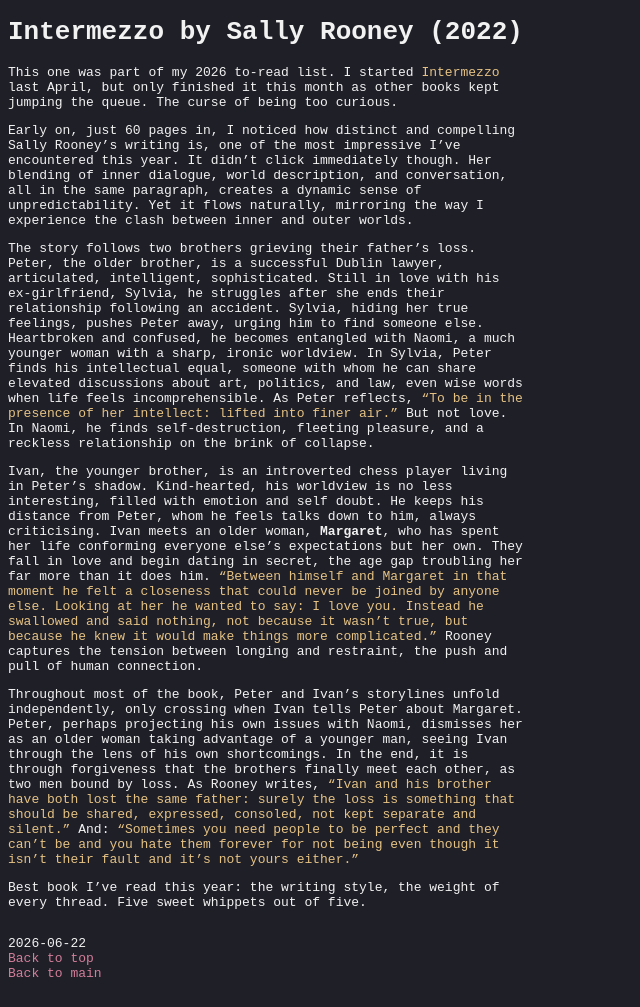
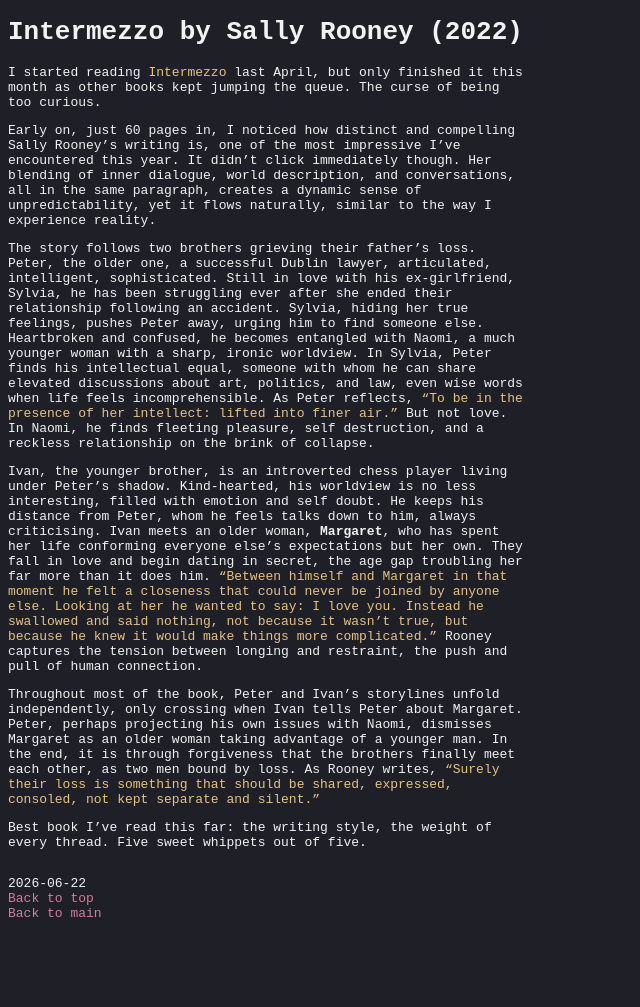
Before and after one commit to s-estay/s-estay.github.io, a Jekyll site: the page built from _posts/2026-06-22-intermezzo.md, in a window 1280 px wide. Shown: the whole page, without its empty margins (0-640 px from the left). Built offline with Jekyll 4.4.1, drawn with Linux system fonts in a browser that asks for light colours; after the commit the page ends 947 px from its top, so only the background shows below that.

Commit message:
Update 2026-06-22-intermezzo.md

```diff
--- a/_posts/2026-06-22-intermezzo.md
+++ b/_posts/2026-06-22-intermezzo.md
@@ -4,14 +4,14 @@
 tags: [books]
 ---
 
-This one was part of my 2026 to-read list. I started *Intermezzo* last April, but only finished it this month as other books kept jumping the queue. The curse of being too curious.
+I started reading *Intermezzo* last April, but only finished it this month as other books kept jumping the queue. The curse of being too curious.
 
-Early on, just 60 pages in, I noticed how distinct and compelling Sally Rooney’s writing is, one of the most impressive I’ve encountered this year. It didn’t click immediately though. Her blending of inner dialogue, world description, and conversation, all in the same paragraph, creates a dynamic sense of unpredictability. Yet it flows naturally, mirroring the way I experience the clash between inner and outer worlds.
+Early on, just 60 pages in, I noticed how distinct and compelling Sally Rooney’s writing is, one of the most impressive I’ve encountered this year. It didn’t click immediately though. Her blending of inner dialogue, world description, and conversations, all in the same paragraph, creates a dynamic sense of unpredictability, yet it flows naturally, similar to the way I experience reality.
 
-The story follows two brothers grieving their father’s loss. Peter, the older brother, is a successful Dublin lawyer, articulated, intelligent, sophisticated. Still in love with his ex-girlfriend, Sylvia, he struggles after she ends their relationship following an accident. Sylvia, hiding her true feelings, pushes Peter away, urging him to find someone else. Heartbroken and confused, he becomes entangled with Naomi, a much younger woman with a sharp, ironic worldview. In Sylvia, Peter finds his intellectual equal, someone with whom he can share elevated discussions about art, politics, and law, even wise words when life feels incomprehensible. As Peter reflects, *“To be in the presence of her intellect: lifted into finer air.”* But not love. In Naomi, he finds self-destruction, fleeting pleasure, and a reckless relationship on the brink of collapse.
+The story follows two brothers grieving their father’s loss. Peter, the older one, a successful Dublin lawyer, articulated, intelligent, sophisticated. Still in love with his ex-girlfriend, Sylvia, he has been struggling ever after she ended their relationship following an accident. Sylvia, hiding her true feelings, pushes Peter away, urging him to find someone else. Heartbroken and confused, he becomes entangled with Naomi, a much younger woman with a sharp, ironic worldview. In Sylvia, Peter finds his intellectual equal, someone with whom he can share elevated discussions about art, politics, and law, even wise words when life feels incomprehensible. As Peter reflects, *“To be in the presence of her intellect: lifted into finer air.”* But not love. In Naomi, he finds fleeting pleasure, self destruction, and a reckless relationship on the brink of collapse.
 
-Ivan, the younger brother, is an introverted chess player living in Peter’s shadow. Kind-hearted, his worldview is no less interesting, filled with emotion and self doubt. He keeps his distance from Peter, whom he feels talks down to him, always criticising. Ivan meets an older woman, **Margaret**, who has spent her life conforming everyone else’s expectations but her own. They fall in love and begin dating in secret, the age gap troubling her far more than it does him. *“Between himself and Margaret in that moment he felt a closeness that could never be joined by anyone else. Looking at her he wanted to say: I love you. Instead he swallowed and said nothing, not because it wasn’t true, but because he knew it would make things more complicated.”* Rooney captures the tension between longing and restraint, the push and pull of human connection.
+Ivan, the younger brother, is an introverted chess player living under Peter’s shadow. Kind-hearted, his worldview is no less interesting, filled with emotion and self doubt. He keeps his distance from Peter, whom he feels talks down to him, always criticising. Ivan meets an older woman, **Margaret**, who has spent her life conforming everyone else’s expectations but her own. They fall in love and begin dating in secret, the age gap troubling her far more than it does him. *“Between himself and Margaret in that moment he felt a closeness that could never be joined by anyone else. Looking at her he wanted to say: I love you. Instead he swallowed and said nothing, not because it wasn’t true, but because he knew it would make things more complicated.”* Rooney captures the tension between longing and restraint, the push and pull of human connection.
 
-Throughout most of the book, Peter and Ivan’s storylines unfold independently, only crossing when Ivan tells Peter about Margaret. Peter, perhaps projecting his own issues with Naomi, dismisses her as an older woman taking advantage of a younger man, seeing Ivan through the lens of his own shortcomings. In the end, it is through forgiveness that the brothers finally meet each other, as two men bound by loss. As Rooney writes, *“Ivan and his brother have both lost the same father: surely the loss is something that should be shared, expressed, consoled, not kept separate and silent.”* And: *“Sometimes you need people to be perfect and they can’t be and you hate them forever for not being even though it isn’t their fault and it’s not yours either.”*
+Throughout most of the book, Peter and Ivan’s storylines unfold independently, only crossing when Ivan tells Peter about Margaret. Peter, perhaps projecting his own issues with Naomi, dismisses Margaret as an older woman taking advantage of a younger man. In the end, it is through forgiveness that the brothers finally meet each other, as two men bound by loss. As Rooney writes, *“Surely their loss is something that should be shared, expressed, consoled, not kept separate and silent.”*
 
-Best book I’ve read this year: the writing style, the weight of every thread. Five sweet whippets out of five.
+Best book I’ve read this far: the writing style, the weight of every thread. Five sweet whippets out of five.
```
